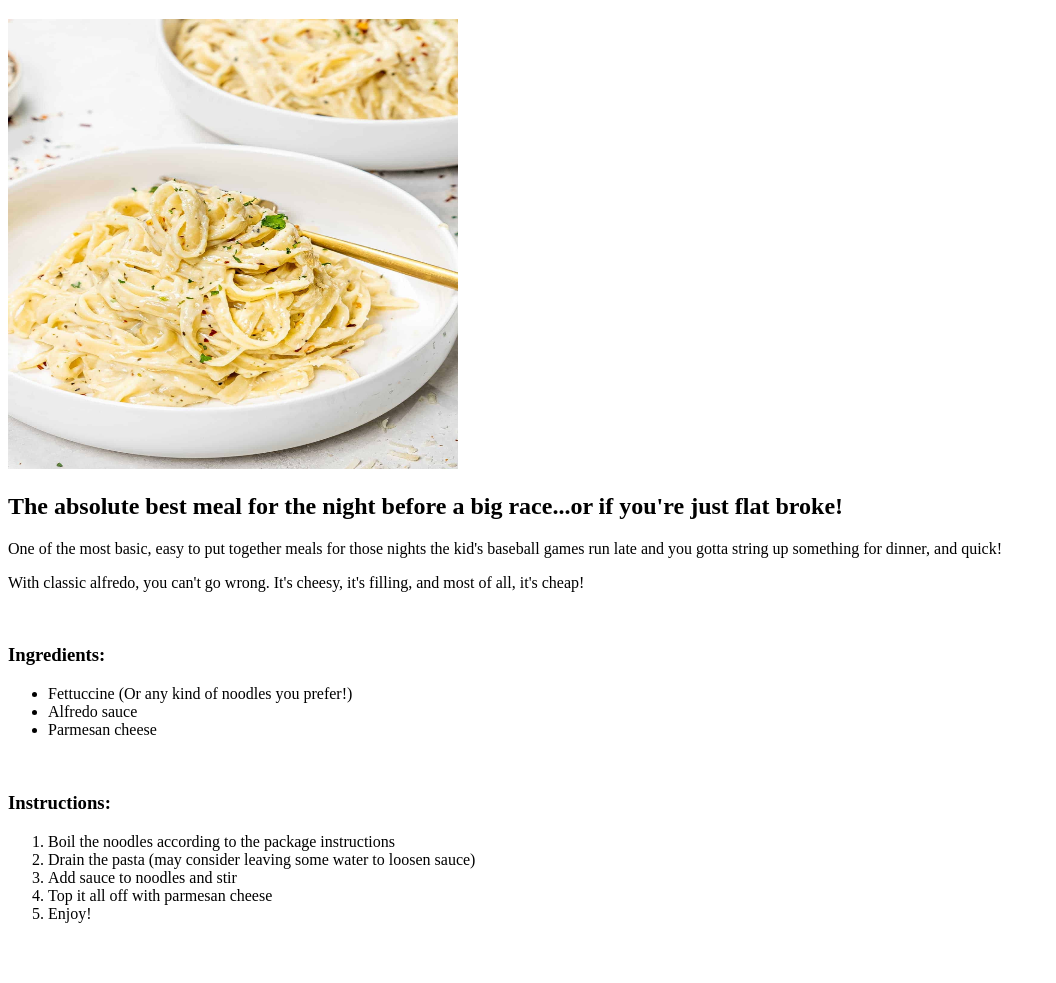
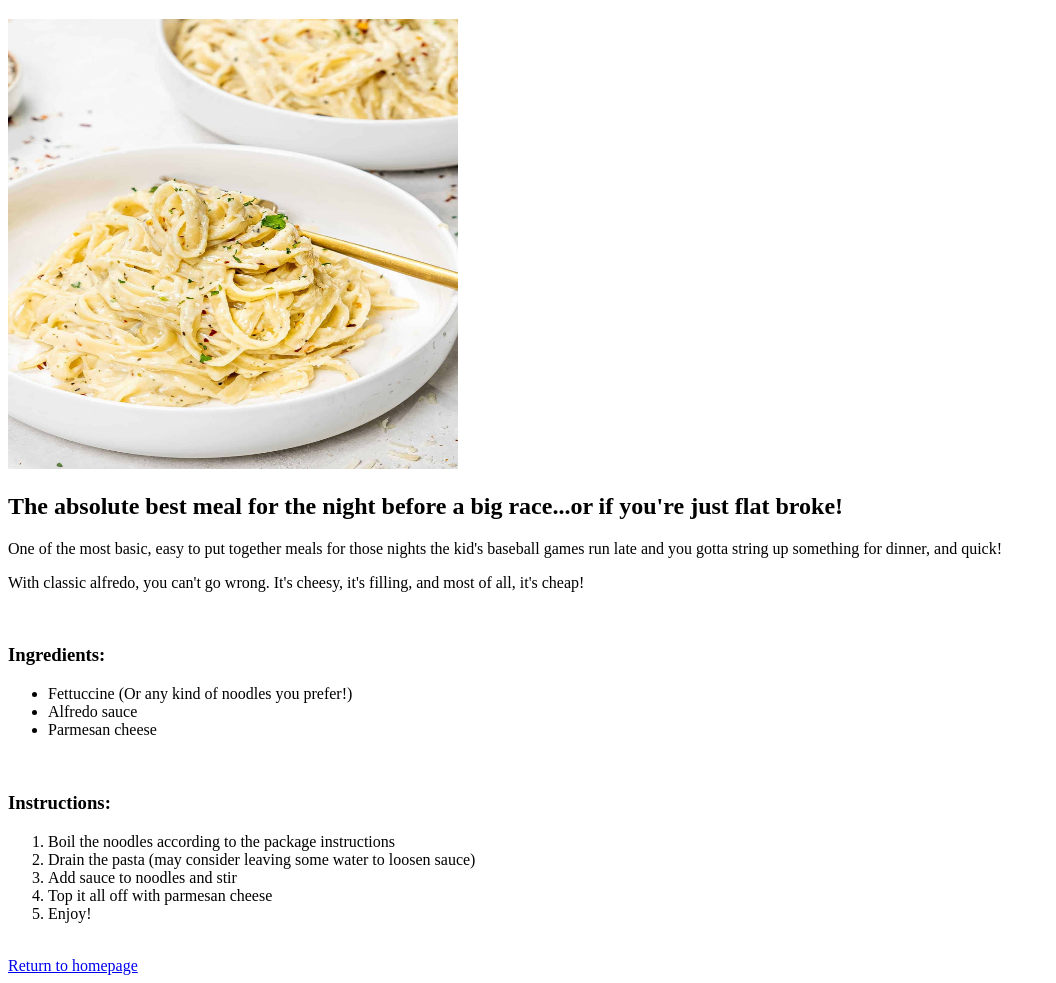
Before and after one commit to Prowler1789/odin-recipes, a plain HTML site: page recipes/alfredo.html in a window 1280 px wide. Shown: the part 61-1044 px from the top of the page, without its empty margins (0-1056 px from the left). Before the commit the page ends 1000 px from the top, so only its background shows below. Drawn offline with Linux system fonts and the light colour scheme.

Commit message:
Added finished alfredo page with return to homepage link

```diff
--- a/recipes/alfredo.html
+++ b/recipes/alfredo.html
@@ -28,6 +28,8 @@
             <li>Top it all off with parmesan cheese</li>
             <li>Enjoy!</li>
         </ol>
+    <br>
+    <a href="../index.html">Return to homepage</a>
 
 </body>
 </html>
```
